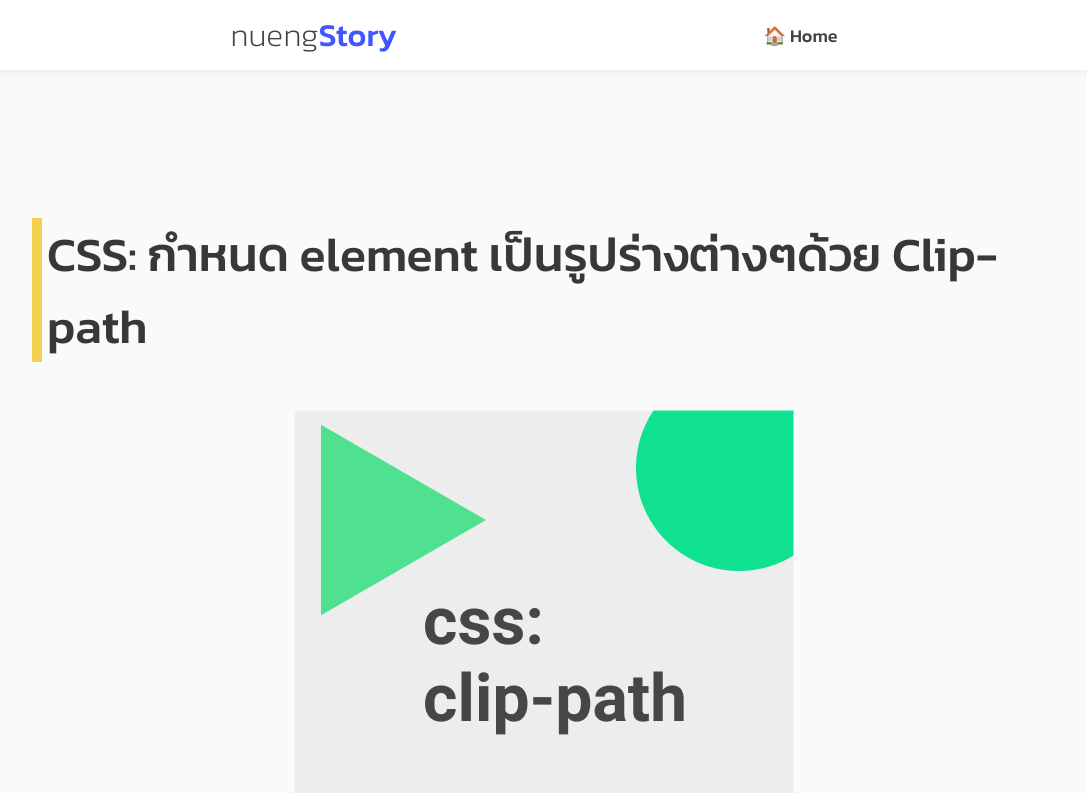
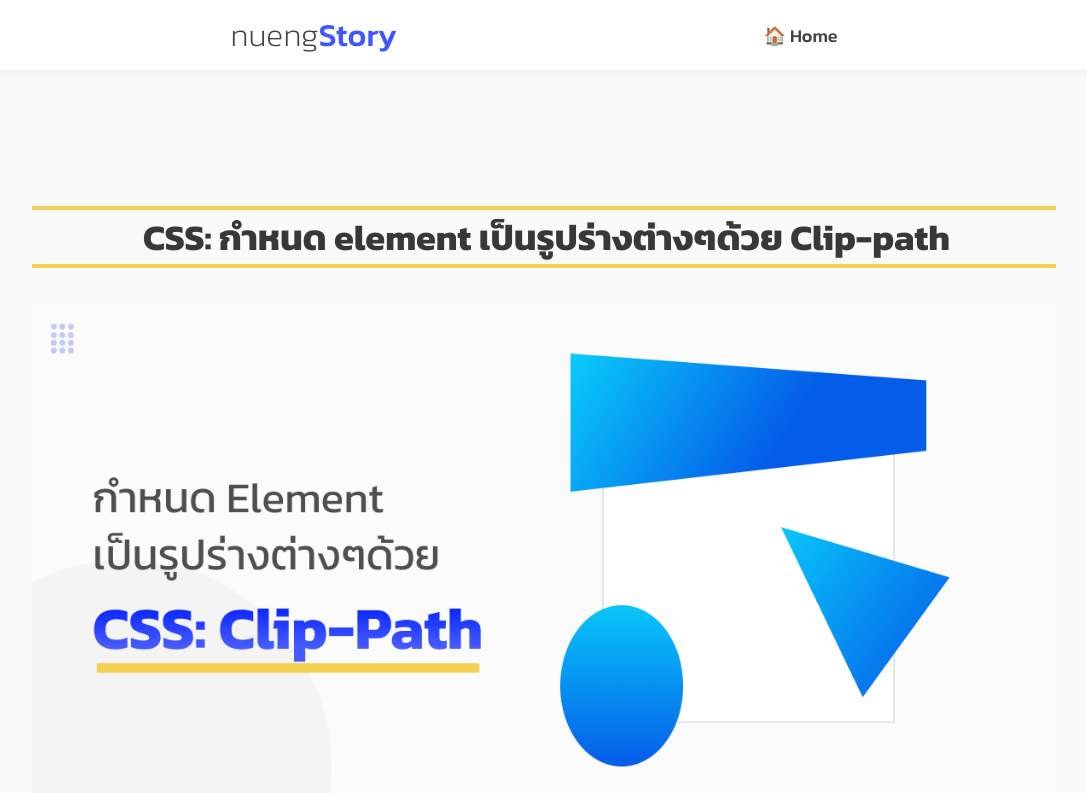
Before and after one commit to Aphiwit1/2021-next-nuengstory-v1, a Next.js app: page /posts/blog-2-clip-path in a window 1280 px wide. Shown: the top 793 px of the page, without its empty margins (96-1183 px from the left). Built offline with nearby package versions, Linux system fonts and the light colour scheme.

Commit message:
update img and keywords meta

```diff
--- a/components/layout.module.css
+++ b/components/layout.module.css
@@ -169,7 +169,7 @@
     display: flex;
     justify-content: center;
     align-items: center;
-    height: 150px;
+    height: 220px;
     flex-direction: column;
     font-size: 16px;
     font-family: 'Kanit';
--- a/pages/posts/blog-2-clip-path.js
+++ b/pages/posts/blog-2-clip-path.js
@@ -3,7 +3,7 @@ import Head from "next/head";
 import Content from "./content.module.css";
 import Blog2 from "./blog2.module.css";
 import Code from "../../styles/Code";
-import ClipPathCover from "../../public/imageCover/Clippath.png";
+import ClipPathCover from "../../public/imageCover/b2_landscape.png";
 import Image from "next/image";
 
 export default function ClipPath() {
@@ -51,7 +51,7 @@ export default function ClipPath() {
     <Layout>
       <>
         <Head>
-          <title>nuengStory | CSS Trick: Element in center</title>
+          <title>nuengStory | CSS Clip-path</title>
           <meta
             name="viewport"
             content="initial-scale=1.0, width=device-width"
@@ -61,6 +61,8 @@ export default function ClipPath() {
             content="กำหนด element เป็นรูปร่างต่างๆด้วย Clip-path"
             key="title"
           />
+            <meta property="keywords" content="กำหนด element เป็นรูปร่างต่างๆด้วย Clip-path"></meta>
+            <meta property="author" content="nueng aphiwit"></meta>
           <meta
             property="og:image"
             content="https://dl.dropboxusercontent.com/s/n26oi9o29hjysrt/ogImageBlog3.png?dl=0"
@@ -79,8 +81,8 @@ export default function ClipPath() {
           <Image
         src={ClipPathCover}
         alt="Element-center"
-        width={500}
-        height={500}
+        width={1200}
+        height={627}
       />
           </div>
 
--- a/pages/posts/content.module.css
+++ b/pages/posts/content.module.css
@@ -22,13 +22,22 @@
 }
 
 .textHeader {
-    font-size: 48px;
+    /* font-size: 48px;
     font-weight: 500;
     margin: 1em 0px;
     color: #393838;
     border-left: 10px solid #f4d150;
     padding-left: 5px;
+    font-family: 'Kanit', sans-serif; */
+    font-size: 36px;
+    font-weight: 700;
+    margin: 1em 0px;
+    color: #393838;
+    padding-left: 5px;
     font-family: 'Kanit', sans-serif;
+    border-bottom: 4px solid #f4d150;
+    text-align: center;
+    border-top: 4px solid #f4d150;
 
 }
 
--- a/public/test.json
+++ b/public/test.json
@@ -9,7 +9,7 @@
     },
     {
         "id": 2,
-        "image": "/imageCover/Clippath.png",
+        "image": "/imageCover/b2_square.png",
         "title": "#CSS: กำหนด element เป็นรูปร่างต่างๆด้วย Clip-path",
         "date": "31/05/64",
         "createdBy": "Created by Aphiwit",
```
Also changed, not shown: public/imageCover/b2_landscape.png (added), public/imageCover/b2_square.png (added).
